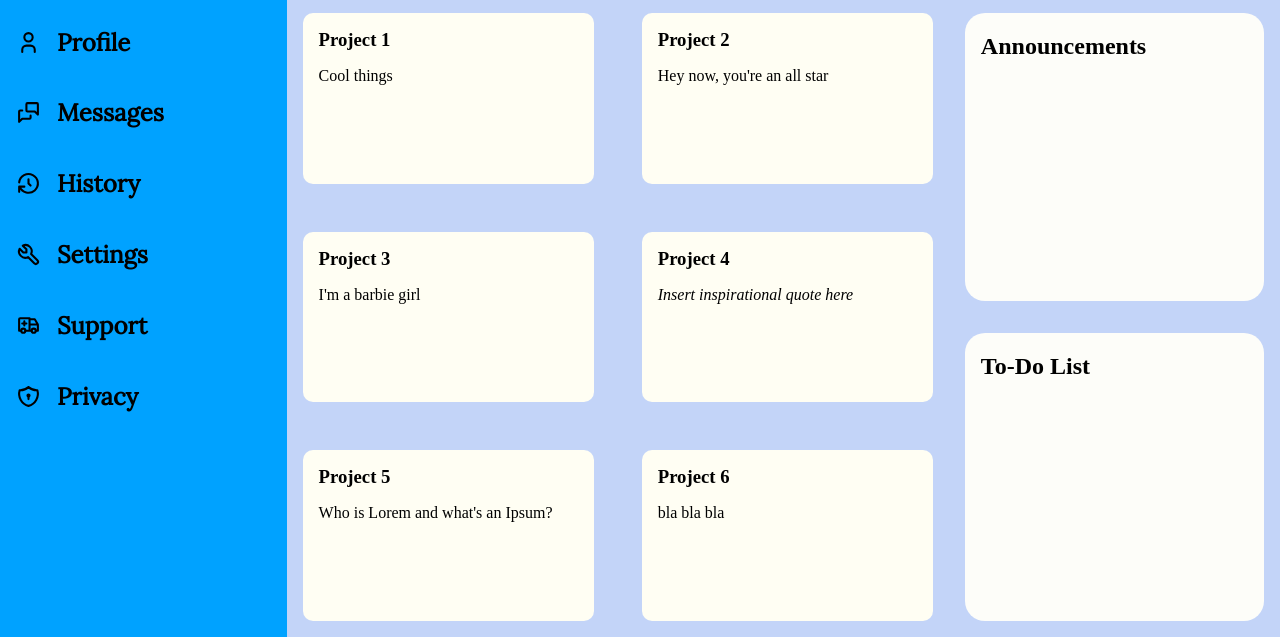
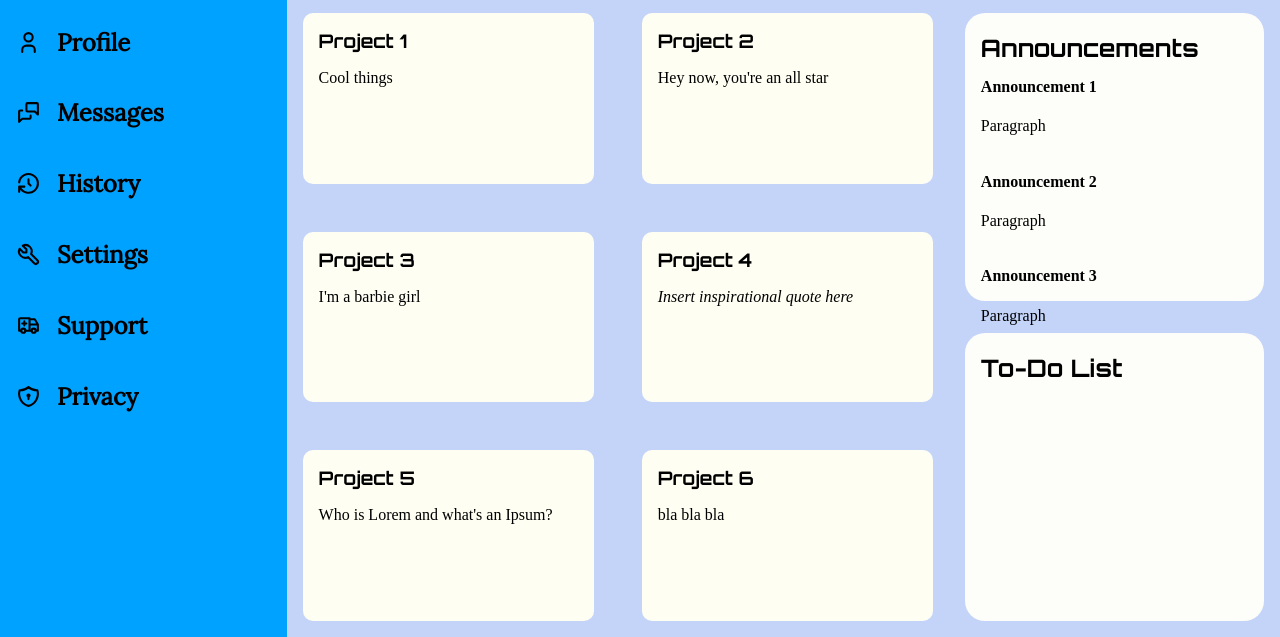
Before and after one commit to EleniMG/AdminDashboard, a plain HTML site: page index.html in a window 1280 px wide. Shown: the part 163-800 px from the top of the page. Drawn offline with Linux system fonts and the light colour scheme.

Commit message:
Adding announcement. grid and changing title font

```diff
--- a/index.html
+++ b/index.html
@@ -142,7 +142,23 @@
             </div>
         </div>
 
-        <div class="announcements"><h2>Announcements</h2></div>
+        <div class="announcements">
+            <h2>Announcements</h2>
+            <div>
+                <h4>Announcement 1</h4>
+                <p>Paragraph</p>
+            </div>
+
+            <div>
+                <h4>Announcement 2</h4>
+                <p>Paragraph</p>
+            </div>
+
+            <div>
+                <h4>Announcement 3</h4>
+                <p>Paragraph</p>
+            </div>
+        </div>
 
         <div class="to-do-list">
             <h2>To-Do List</h2>
--- a/main.css
+++ b/main.css
@@ -102,6 +102,10 @@ body{
     padding: 1em;
 }
 
+.project-elements > h3{
+    font-family: 'Orbitron', sans-serif;
+}
+
 .to-do-list{
     grid-column: 3 / 4;
     grid-row: 4 / 7;
@@ -111,6 +115,10 @@ body{
     border-radius: 20px;
 }
 
+.to-do-list > h2 {
+    font-family: 'Orbitron', sans-serif;
+}
+
 .announcements{
     grid-column: 3 / 4;
     grid-row: 1 / 4;
@@ -118,6 +126,14 @@ body{
     margin: 1em;
     padding: 0px 1em;
     border-radius: 20px;
+    display: grid;
+    grid-template-columns: auto;
+    grid-template-rows: 0.5fr, repeat(3, 1fr);
+}
+
+.announcements > h2{
+    margin-bottom: -0.25em;
+    font-family: 'Orbitron', sans-serif;
 }
 
 
```
